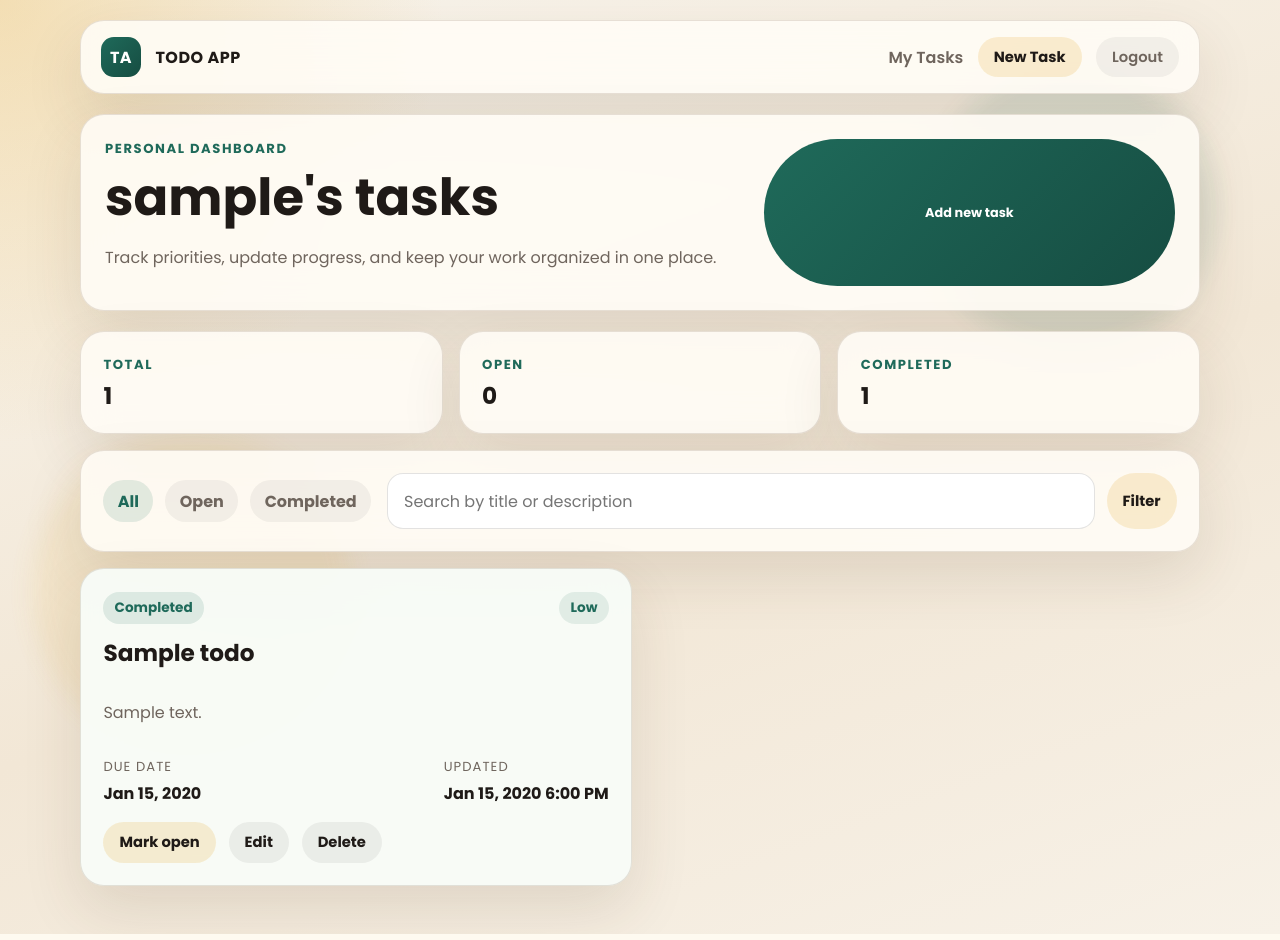
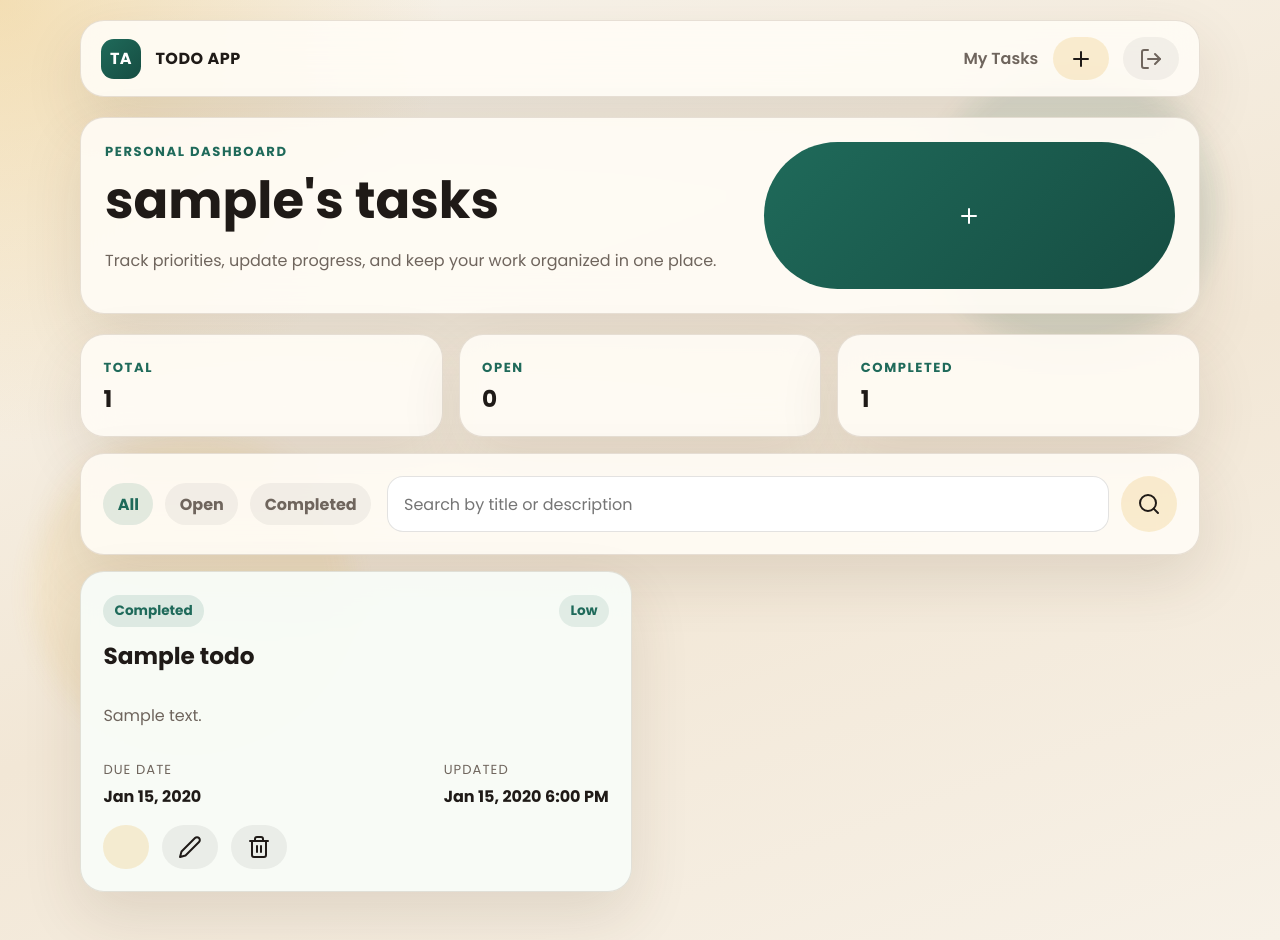
Before and after one commit to ganultap/dswd_todo_app, a Django app: page /todos/ in a window 1280 px wide. Run offline with Django 4.2, Linux system fonts and the light colour scheme; a user stored in the database is signed in; tables that the repository leaves empty hold one stand-in row (values such as "Sample post"); some libraries are stand-ins or nearby versions.

Commit message:
Added icons, tooltips, sweetalert2, and favicon

```diff
--- a/static/css/app.css
+++ b/static/css/app.css
@@ -492,6 +492,56 @@ textarea.text-input {
     grid-column: 1 / -1;
 }
 
+/* Tooltip styles */
+[data-tooltip] {
+    position: relative;
+}
+
+[data-tooltip]::after {
+    content: attr(data-tooltip);
+    position: absolute;
+    bottom: calc(100% + 8px);
+    left: 50%;
+    transform: translateX(-50%) translateY(4px);
+    padding: 0.5rem 0.75rem;
+    background: var(--text);
+    color: #fff;
+    font-size: 0.75rem;
+    font-weight: 600;
+    white-space: nowrap;
+    border-radius: 6px;
+    opacity: 0;
+    visibility: hidden;
+    transition: all 0.2s ease;
+    z-index: 1000;
+    pointer-events: none;
+}
+
+[data-tooltip]:hover::after {
+    opacity: 1;
+    visibility: visible;
+    transform: translateX(-50%) translateY(0);
+}
+
+/* Icon button styles */
+.button i,
+.ghost-button i {
+    width: 16px;
+    height: 16px;
+    stroke-width: 2.5;
+}
+
+.button.small i,
+.ghost-button i {
+    width: 14px;
+    height: 14px;
+}
+
+.button.tiny i {
+    width: 12px;
+    height: 12px;
+}
+
 @media (max-width: 900px) {
     .hero,
     .dashboard-head,
--- a/templates/base.html
+++ b/templates/base.html
@@ -8,6 +8,9 @@
     <link rel="preconnect" href="https://fonts.googleapis.com">
     <link rel="preconnect" href="https://fonts.gstatic.com" crossorigin>
     <link href="https://fonts.googleapis.com/css2?family=Poppins:wght@400;600;700&display=swap" rel="stylesheet">
+    <link rel="icon" type="image/png" href="{% static 'images/todo_icon.png' %}">
+    <script src="https://cdn.jsdelivr.net/npm/feather-icons/dist/feather.min.js"></script>
+    <script src="https://cdn.jsdelivr.net/npm/sweetalert2@11"></script>
     <link rel="stylesheet" href="{% static 'css/app.css' %}">
 </head>
 <body>
@@ -22,14 +25,20 @@
             <nav class="site-nav">
                 {% if user.is_authenticated %}
                     <a href="{% url 'todo-list' %}">My Tasks</a>
-                    <a class="button secondary small" href="{% url 'todo-create' %}">New Task</a>
+                    <a class="button secondary small" href="{% url 'todo-create' %}" data-tooltip="Add new task">
+                        <i data-feather="plus"></i>
+                    </a>
                     <form method="post" action="{% url 'logout' %}" class="inline-form">
                         {% csrf_token %}
-                        <button type="submit" class="ghost-button">Logout</button>
+                        <button type="submit" class="ghost-button" data-tooltip="Logout">
+                            <i data-feather="log-out"></i>
+                        </button>
                     </form>
                 {% else %}
                     <a href="{% url 'login' %}">Login</a>
-                    <a class="button secondary small" href="{% url 'signup' %}">Register</a>
+                    <a class="button secondary small" href="{% url 'signup' %}" data-tooltip="Register">
+                        <i data-feather="user-plus"></i>
+                    </a>
                 {% endif %}
             </nav>
         </header>
@@ -46,5 +55,9 @@
             {% block content %}{% endblock %}
         </main>
     </div>
+    <script>
+        feather.replace();
+    </script>
+    {% block extra_js %}{% endblock %}
 </body>
 </html>
--- a/templates/todos/todo_list.html
+++ b/templates/todos/todo_list.html
@@ -9,7 +9,9 @@
         <h1>{{ user.username }}'s tasks</h1>
         <p class="hero-text">Track priorities, update progress, and keep your work organized in one place.</p>
     </div>
-    <a class="button primary tiny" href="{% url 'todo-create' %}">Add new task</a>
+    <a class="button primary tiny" href="{% url 'todo-create' %}" data-tooltip="Add new task">
+        <i data-feather="plus"></i>
+    </a>
 </section>
 
 <section class="stats-grid">
@@ -36,7 +38,9 @@
     <form method="get" class="search-form">
         <input type="hidden" name="status" value="{{ status }}">
         <input type="search" name="q" value="{{ query }}" class="text-input" placeholder="Search by title or description">
-        <button type="submit" class="button secondary small">Filter</button>
+        <button type="submit" class="button secondary small" data-tooltip="Filter">
+            <i data-feather="search"></i>
+        </button>
     </form>
 </section>
 
@@ -68,15 +72,26 @@
                 </div>
             </dl>
             <div class="task-actions">
-                <form method="post" action="{% url 'todo-toggle' todo.pk %}" class="inline-form">
+                <form method="post" action="{% url 'todo-toggle' todo.pk %}" class="inline-form toggle-form">
                     {% csrf_token %}
                     <input type="hidden" name="next" value="{{ request.get_full_path }}">
-                    <button type="submit" class="button secondary small">
-                        {% if todo.is_completed %}Mark open{% else %}Mark done{% endif %}
+                    <button type="submit" class="button secondary small" data-tooltip="{% if todo.is_completed %}Mark open{% else %}Mark done{% endif %}">
+                        {% if todo.is_completed %}
+                            <i data-feather="undo"></i>
+                        {% else %}
+                            <i data-feather="check"></i>
+                        {% endif %}
                     </button>
                 </form>
-                <a href="{% url 'todo-update' todo.pk %}" class="button muted small">Edit</a>
-                <a href="{% url 'todo-delete' todo.pk %}" class="button muted small">Delete</a>
+                <a href="{% url 'todo-update' todo.pk %}" class="button muted small" data-tooltip="Edit">
+                    <i data-feather="edit-2"></i>
+                </a>
+                <form method="post" action="{% url 'todo-delete' todo.pk %}" class="inline-form delete-form">
+                    {% csrf_token %}
+                    <button type="submit" class="button muted small" data-tooltip="Delete">
+                        <i data-feather="trash-2"></i>
+                    </button>
+                </form>
             </div>
         </article>
     {% empty %}
@@ -89,3 +104,64 @@
     {% endfor %}
 </section>
 {% endblock %}
+
+{% block extra_js %}
+<script>
+    document.addEventListener('DOMContentLoaded', function() {
+        feather.replace();
+
+        // Handle task toggle with SweetAlert
+        document.querySelectorAll('.toggle-form').forEach(form => {
+            form.addEventListener('submit', function(e) {
+                e.preventDefault();
+                const form = this;
+                const isCompleted = form.closest('.task-card').classList.contains('is-done');
+
+                Swal.fire({
+                    title: isCompleted ? 'Mark as Open?' : 'Mark as Done?',
+                    text: isCompleted ? 'This task will be marked as open.' : 'This task will be marked as completed.',
+                    icon: 'question',
+                    showCancelButton: true,
+                    confirmButtonText: 'Yes',
+                    cancelButtonText: 'Cancel',
+                    confirmButtonColor: '#1f6a5a',
+                    cancelButtonColor: '#6f655d',
+                    customClass: {
+                        popup: 'swal-popup'
+                    }
+                }).then((result) => {
+                    if (result.isConfirmed) {
+                        form.submit();
+                    }
+                });
+            });
+        });
+
+        // Handle delete with SweetAlert
+        document.querySelectorAll('.delete-form').forEach(form => {
+            form.addEventListener('submit', function(e) {
+                e.preventDefault();
+                const form = this;
+
+                Swal.fire({
+                    title: 'Delete Task?',
+                    text: 'This action cannot be undone.',
+                    icon: 'warning',
+                    showCancelButton: true,
+                    confirmButtonText: 'Delete',
+                    cancelButtonText: 'Cancel',
+                    confirmButtonColor: '#af4a37',
+                    cancelButtonColor: '#6f655d',
+                    customClass: {
+                        popup: 'swal-popup'
+                    }
+                }).then((result) => {
+                    if (result.isConfirmed) {
+                        form.submit();
+                    }
+                });
+            });
+        });
+    });
+</script>
+{% endblock %}
```
Also changed, not shown: images/todo.png (added), images/todo_icon.png (added), 1 other file.
